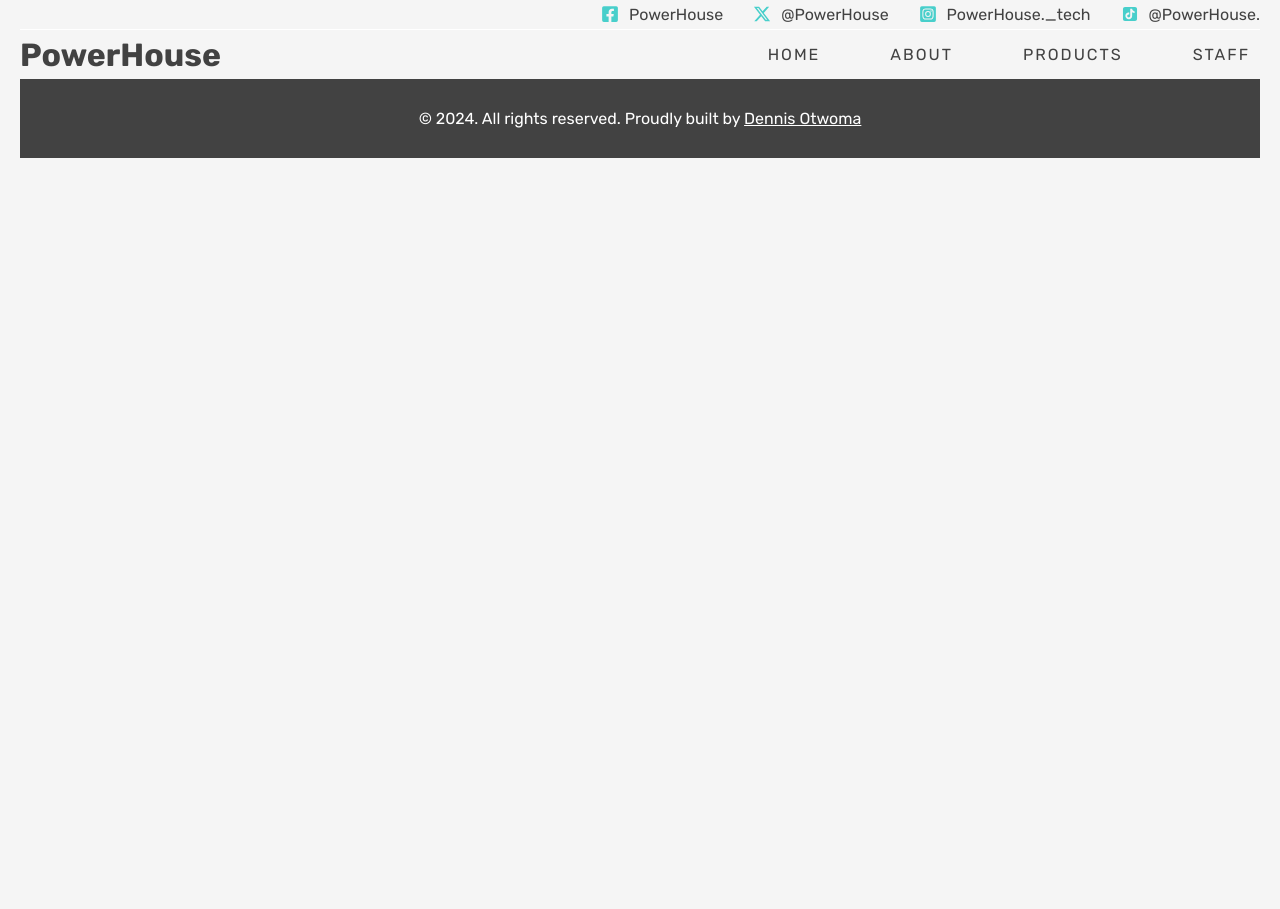
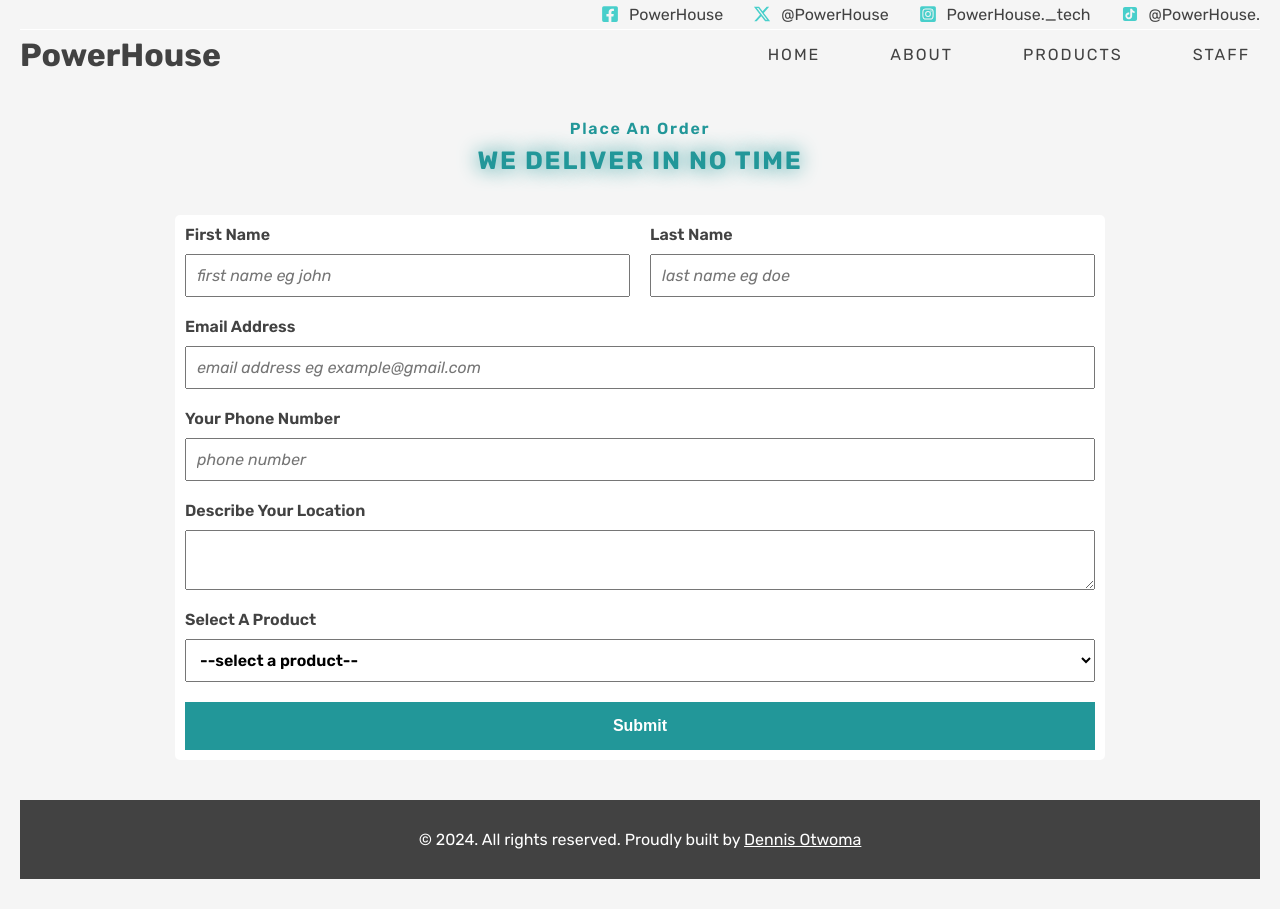
Before and after one commit to codeme254/powerhouse-code-along, a React (Vite) app: page /order in a window 1280 px wide. Before the commit the page ends 800 px from the top, so only its background shows below. Built offline with nearby package versions, Linux system fonts and the light colour scheme.

Commit message:
create the order form

```diff
--- a/src/App.jsx
+++ b/src/App.jsx
@@ -4,6 +4,7 @@ import Footer from "./components/Footer/Footer";
 import Home from "./pages/Home/Home";
 import About from "./pages/About/About";
 import Products from "./pages/Products/Products";
+import Order from "./pages/Order/Order";
 import { BrowserRouter, Routes, Route } from "react-router-dom";
 
 function App() {
@@ -15,6 +16,7 @@ function App() {
           <Route path="/" element={<Home />} />
           <Route path="/about" element={<About />} />
           <Route path="/products" element={<Products />} />
+          <Route path="/order" element={<Order />} />
         </Routes>
       </BrowserRouter>
       <Footer />
--- a/src/components/Catalogue/Catalogue.jsx
+++ b/src/components/Catalogue/Catalogue.jsx
@@ -2,6 +2,7 @@ import "./catalogue.css";
 import Title from "../Title/Title";
 import products from "../../data/products";
 import CatalogueCard from "../CatalogueItem/CatalogueCard";
+import { Link } from "react-router-dom";
 
 function Catalogue() {
   return (
@@ -26,9 +27,9 @@ function Catalogue() {
         )}
       </div>
 
-      <a href="#" className="catalogue-more-btn">
+      <Link to="/products" className="catalogue-more-btn">
         more items
-      </a>
+      </Link>
     </section>
   );
 }
--- a/src/components/CatalogueItem/CatalogueCard.jsx
+++ b/src/components/CatalogueItem/CatalogueCard.jsx
@@ -1,3 +1,4 @@
+import { Link } from "react-router-dom";
 function CatalogueCard({ thumbnail, price, title, description }) {
   return (
     <div className="catalogue-card">
@@ -8,9 +9,9 @@ function CatalogueCard({ thumbnail, price, title, description }) {
       <div className="catalogue-card-body">
         <h3 className="catalogue-card-title">{title}</h3>
         <p className="catalogue-card-description">{description}</p>
-        <a href="#" className="catalogue-card-cta">
+        <Link to="/order" className="catalogue-card-cta">
           place order
-        </a>
+        </Link>
       </div>
     </div>
   );
--- /dev/null
+++ b/src/pages/Order/Order.jsx
@@ -0,0 +1,81 @@
+import React from "react";
+import Title from "../../components/Title/Title";
+import products from "../../data/products";
+import "./order.css";
+
+function Order() {
+  return (
+    <div className="order-page">
+      <Title mainTitle="we deliver in no time" subtitle="place an order" />
+
+      <form className="order-form">
+        <div className="form-group-wrapper">
+          <div className="form-group">
+            <label htmlFor="first-name" className="form-group-label">
+              first name
+            </label>
+            <input
+              type="text"
+              id="first-name"
+              className="form-group-input"
+              placeholder="first name eg john"
+            />
+          </div>
+          <div className="form-group">
+            <label htmlFor="last-name" className="form-group-label">
+              last name
+            </label>
+            <input
+              type="text"
+              id="last-name"
+              className="form-group-input"
+              placeholder="last name eg doe"
+            />
+          </div>
+        </div>
+        <div className="form-group">
+          <label htmlFor="email" className="form-group-label">
+            email address
+          </label>
+          <input
+            type="email"
+            id="email"
+            className="form-group-input"
+            placeholder="email address eg example@gmail.com"
+          />
+        </div>
+        <div className="form-group">
+          <label htmlFor="phone" className="form-group-label">
+            your phone number
+          </label>
+          <input
+            type="number"
+            id="phone"
+            className="form-group-input"
+            placeholder="phone number"
+          />
+        </div>
+        <div className="form-group">
+          <label htmlFor="location" className="form-group-label">
+            describe your location
+          </label>
+          <textarea id="location"></textarea>
+        </div>
+        <div className="form-group">
+          <label htmlFor="products" className="form-group-label">
+            select a product
+          </label>
+          <select id="products" className="form-group-input">
+            <option value="">--select a product--</option>
+            {products.map((product, i) => (
+              <option value={product.title}>{product.title}</option>
+            ))}
+          </select>
+        </div>
+        <button className="order-submit-btn">submit</button>
+      </form>
+    </div>
+  );
+}
+
+export default Order;
--- /dev/null
+++ b/src/pages/Order/order.css
@@ -0,0 +1,76 @@
+.order-page {
+  margin-top: 4rem;
+}
+
+.order-form {
+  width: 75%;
+  margin: 4rem auto;
+  padding: 1rem;
+  background-color: var(--color-white);
+  border-radius: 5px;
+}
+
+@media screen and (max-width: 50em) {
+  .order-form {
+    width: 98%;
+  }
+}
+
+.form-group-wrapper {
+  display: flex;
+  gap: 2rem;
+}
+
+@media screen and (max-width: 37.5em) {
+  .form-group-wrapper {
+    flex-direction: column;
+    gap: 0;
+  }
+}
+
+.form-group {
+  flex: 1;
+  display: flex;
+  flex-direction: column;
+  margin-bottom: 2rem;
+  gap: 1rem;
+}
+
+.form-group-label {
+  font-weight: 600;
+  text-transform: capitalize;
+}
+
+.form-group-input {
+  padding: 1rem;
+  font-size: inherit;
+  font-family: inherit;
+  font-weight: 600;
+}
+
+.form-group-input::placeholder {
+  font-weight: 400;
+  font-style: italic;
+}
+
+textarea {
+  padding: 1rem;
+  font-size: inherit;
+  font-family: inherit;
+  font-weight: 600;
+  resize: vertical;
+}
+
+.order-submit-btn {
+  display: block;
+  background-color: var(--color-primary);
+  border: none;
+  outline: none;
+  width: 100%;
+  padding: 1.5rem 2rem;
+  font-weight: 600;
+  color: var(--color-white);
+  text-transform: capitalize;
+  font-size: inherit;
+  cursor: pointer;
+}
```
